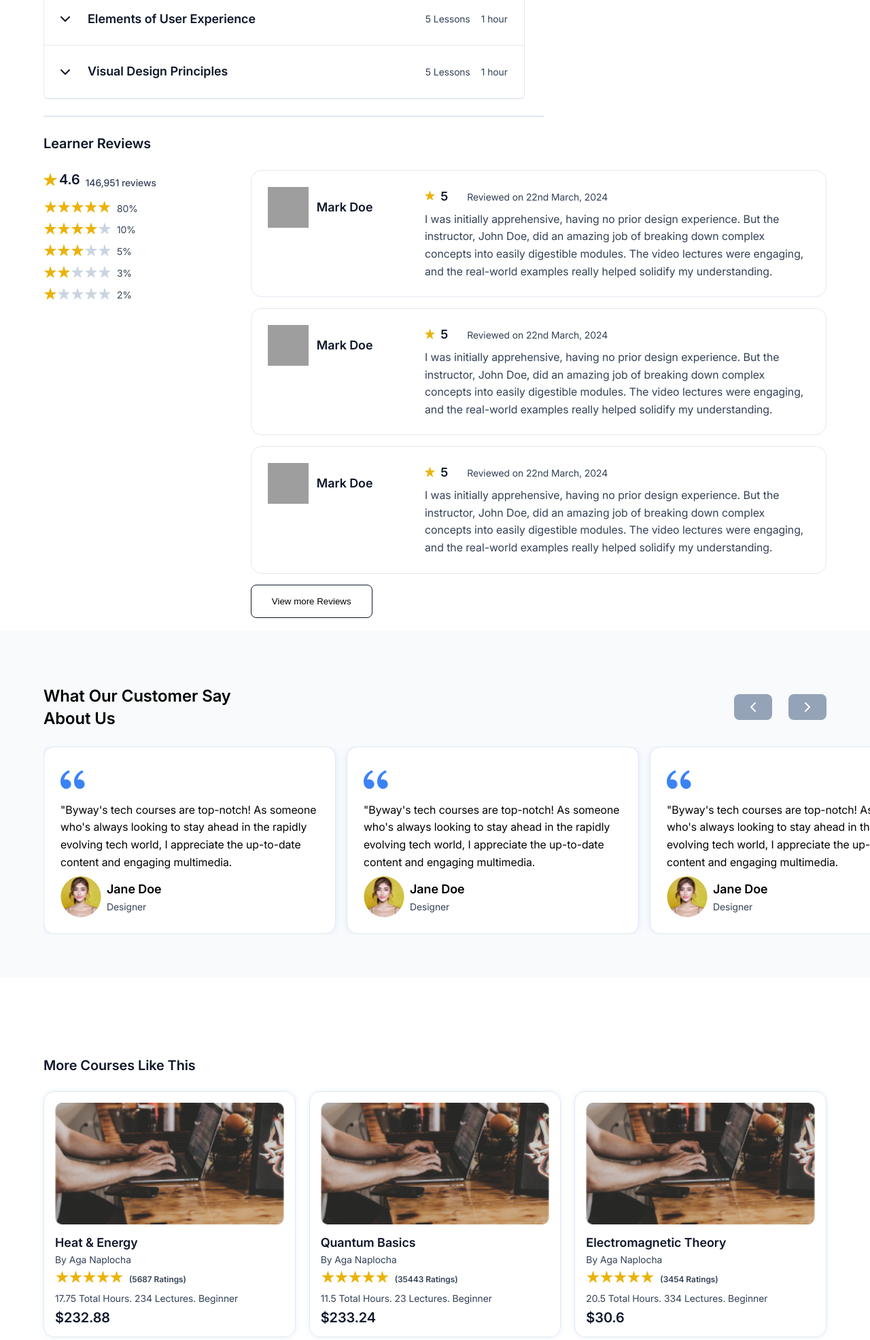
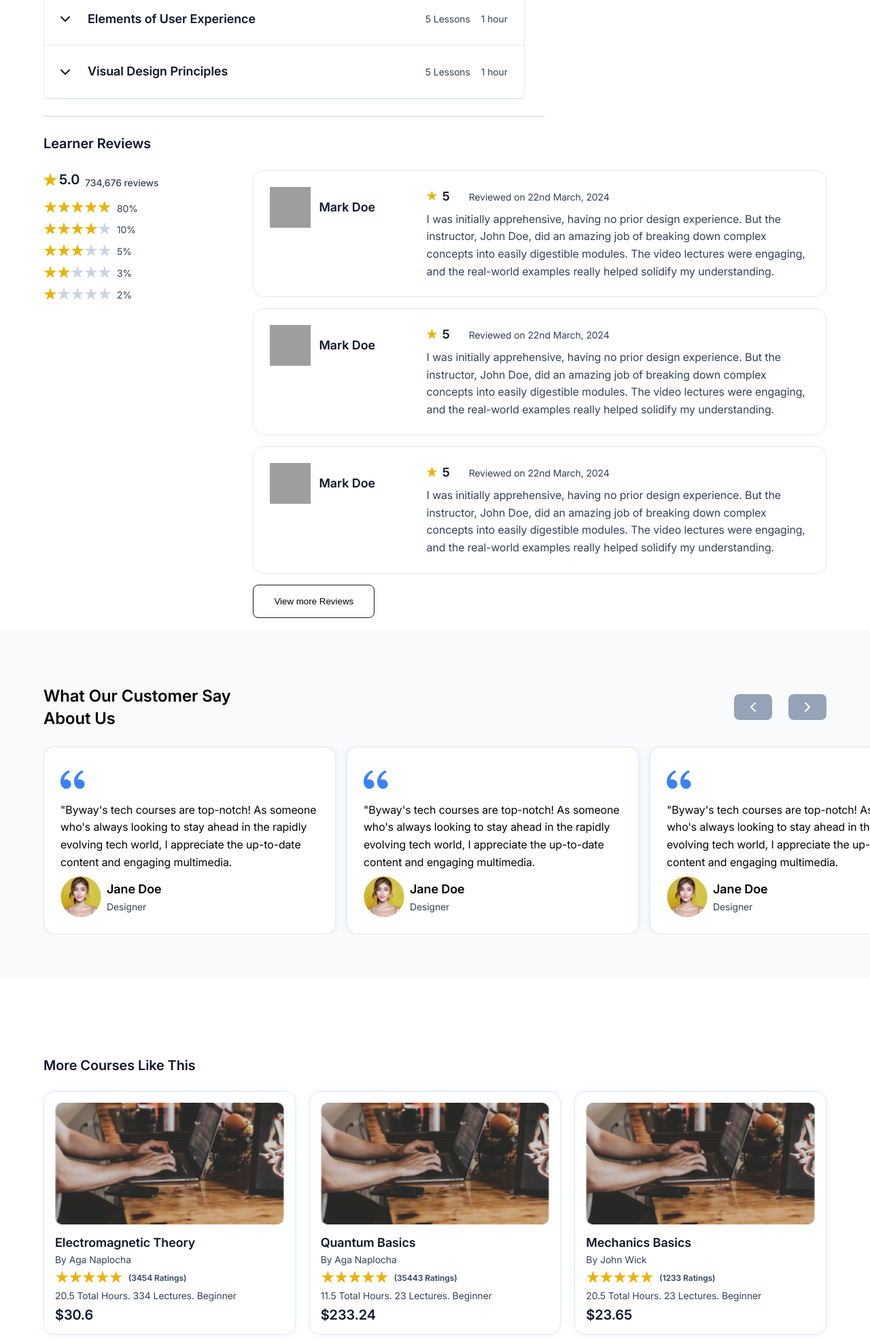
Before and after one commit to SIYON-K-W/byway-project, a Django app: page /course/21 in a window 1280 px wide. Shown: the part 1592-3563 px from the top of the page at 68% size. Run offline with Django 5.2, Linux system fonts and the light colour scheme; data comes from the database, SQL or seed files in the repository; both versions use the stored data as it was after the commit; some web fonts are replaced; grey boxes are pictures that could not be loaded.

Commit message:
project completed

```diff
--- a/byway/settings.py
+++ b/byway/settings.py
@@ -37,6 +37,7 @@
     'django.contrib.sessions',
     'django.contrib.messages',
     'django.contrib.staticfiles',
+    'django.contrib.humanize',
     'web'
 ]
 
--- a/static/css/style.css
+++ b/static/css/style.css
@@ -434,6 +434,7 @@
 	font-size: 14px;
 	font-weight: 400;
 	color: #334155;
+	text-transform: capitalize;
 }
 
 #top-courses
@@ -460,6 +461,30 @@
 	flex-direction: row;
 	gap: 8px;
 	align-items: center;
+}
+#top-courses
+	.wrapper
+	.content
+	.courses-cards
+	.card
+	.course-details
+	ul
+	.Ratings
+	.ratingfullstar {
+	width: 100px;
+	height: 20px;
+}
+#top-courses
+	.wrapper
+	.content
+	.courses-cards
+	.card
+	.course-details
+	ul
+	.Ratings
+	.ratingfullstar
+	img {
+	width: 100%;
 }
 
 #top-courses
@@ -2536,6 +2561,7 @@
 	font-size: 14px;
 	font-weight: 400;
 	color: #334155;
+	text-transform: capitalize;
 }
 
 .resusing-component-content .courses-cards .card .course-details .Ratings span {
@@ -2549,7 +2575,26 @@
 	gap: 8px;
 	align-items: center;
 }
-
+.resusing-component-content
+	.courses-cards
+	.card
+	.course-details
+	ul
+	li.Ratings
+	.ratingfullstar {
+	width: 100px;
+	height: 20px;
+}
+.resusing-component-content
+	.courses-cards
+	.card
+	.course-details
+	ul
+	li.Ratings
+	.ratingfullstar
+	img {
+	width: 100%;
+}
 .resusing-component-content
 	.courses-cards
 	.card
--- a/templates/base.html
+++ b/templates/base.html
@@ -2,6 +2,7 @@
 <html lang="en">
 	<head>
 		{% load static %}
+
 		<meta charset="UTF-8" />
 		<meta name="viewport" content="width=device-width, initial-scale=1.0" />
 		<title>Byway</title>
--- a/templates/courses.html
+++ b/templates/courses.html
@@ -16,7 +16,7 @@
 					<a href="{% url 'web:coursepage' pk=course.pk %}">
 						<div class="imagecontainer">
 							<img
-								src="{% static '/images/courses.png' %}"
+								src="{{course.image.url}}"
 								alt="course image" />
 						</div>
 						<div class="course-details">
@@ -26,7 +26,7 @@
 									<span>By {{course.author.name}}</span>
 								</li>
 								<li class="Ratings">
-									<div>
+									<div class="ratingfullstar">
 										<img
 											src="{% static '/images/ratings.svg' %}"
 											alt="ratings star" />
--- a/templates/singlepage.html
+++ b/templates/singlepage.html
@@ -1,4 +1,6 @@
 {% extends "base.html" %} {% load static %} {% block content %}
+<!-- prettier ignore -->
+{% load humanize %}
 <section id="course-preview">
 	<section class="wrapper">
 		<section class="content">
@@ -301,9 +303,14 @@
 										src="{% static '/images/star.svg' %}"
 										alt="star" />
 								</div>
-								<h2>4.6</h2>
+								<h2>{{course.rating}}</h2>
 							</li>
-							<li><span>146,951 reviews</span></li>
+							<li>
+								<span
+									>{{course.rated_customers_count|intcomma}}
+									reviews</span
+								>
+							</li>
 						</ul>
 						<ul class="rating-count">
 							<li>
@@ -640,7 +647,7 @@
 					<a href="{% url 'web:coursepage' pk=course.pk %}">
 						<div class="imagecontainer">
 							<img
-								src="{% static '/images/courses.png' %}"
+								src="{{course.image.url}}"
 								alt="course image" />
 						</div>
 						<div class="course-details">
@@ -650,7 +657,7 @@
 									<span>By {{course.author.name}}</span>
 								</li>
 								<li class="Ratings">
-									<div>
+									<div class="ratingfullstar">
 										<img
 											src="{% static '/images/ratings.svg' %}"
 											alt="ratings star" />
--- a/web/views.py
+++ b/web/views.py
@@ -18,7 +18,6 @@
     print(pk)
     course_content=get_object_or_404(Coursemodel.objects.filter(pk=pk))
     similar_courses = course_content.get_similar_courses()
-    print(similar_courses)
     context={
         "login":True,
         "course":course_content,
```
Also changed, not shown: templates/index.html (+4 -3 lines), db.sqlite3, web/migrations/0002_alter_course_options.py (added).
